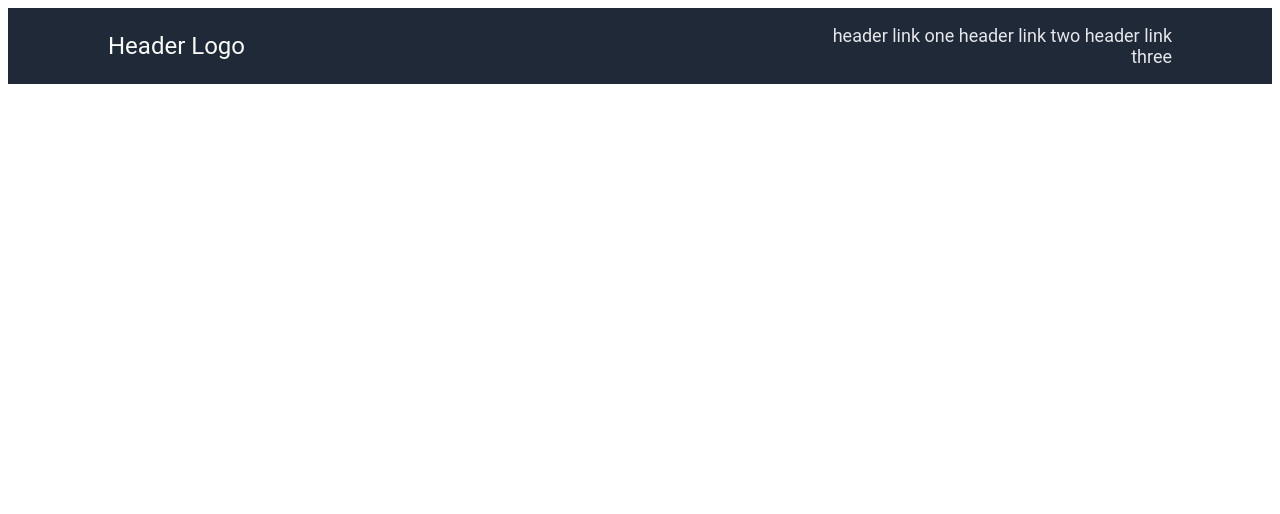
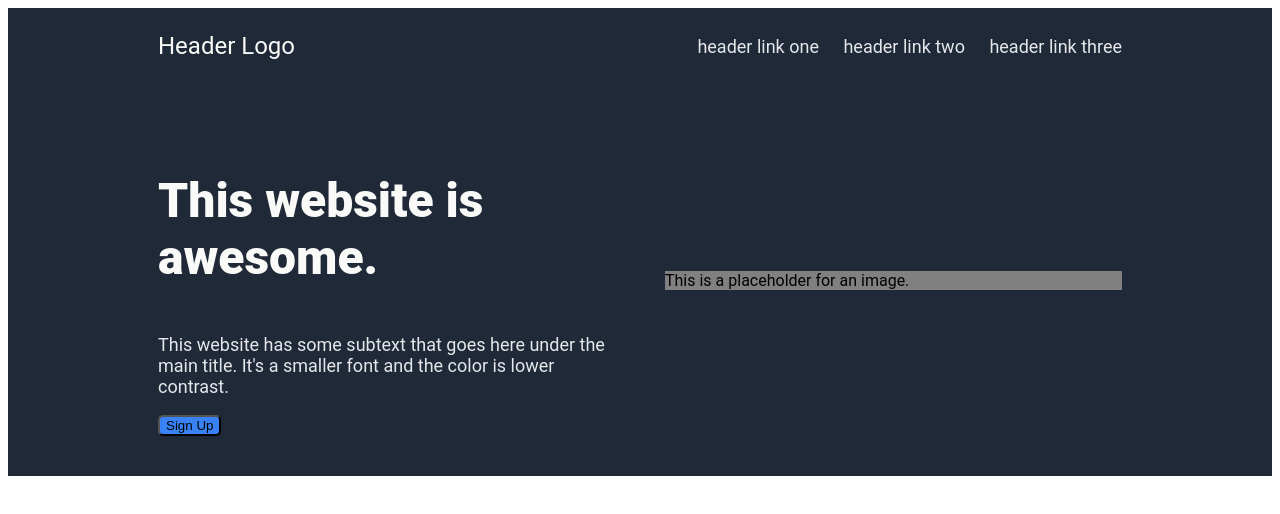
Before and after one commit to jstobni/odin-landing-page, a plain HTML site: page index.html in a window 1280 px wide. Drawn offline with Linux system fonts and the light colour scheme.

Commit message:
Set up the basis of the hero bar.

```diff
--- a/index.html
+++ b/index.html
@@ -17,5 +17,17 @@
                 <a>header link three</a>
             </div>
         </div>
+        <div class="hero-bar">
+            <div class="hero-text">
+                <p class="hero-heading">This website is awesome.</p>
+                <p class="hero-body">This website has some subtext that goes here under the main title. It's a smaller font and the color is lower contrast.</p>
+                <button class="cta-button">Sign Up</button>
+            </div>
+            <div class="hero-image">
+                <div class="image-placeholder">
+                    <p>This is a placeholder for an image.</p>
+                </div>
+            </div>
+        </div>
     </body>
 </html>
--- a/styles.css
+++ b/styles.css
@@ -19,12 +19,53 @@ body {
 }
 
 .header-logo {
-    flex: 2;
-    padding-left: 100px;
+    flex: 1;
+    padding-left: 150px;
 }
 
 .header-link {
     flex: 1;
-    padding-right: 100px;
+    padding-right: 150px;
     text-align: right;
 }
+
+.header-link a {
+    padding-left: 20px;
+}
+
+.hero-bar {
+    background-color: #1F2937;
+    display: flex;
+    align-items: center;
+    padding: 40px 150px;
+}
+
+.hero-text {
+    flex: 1;
+    padding-right: 50px;
+}
+
+.hero-heading {
+    font-size: 48px;
+    font-weight: 900;
+    color: #F9FAF8;
+}
+
+.hero-body {
+    font-size: 18px;
+    color: #E5E7EB;
+}
+
+.cta-button {
+    background-color: #3882F6;
+    border-radius: 5px;
+}
+
+.hero-image {
+    flex: 1;
+}
+
+.image-placeholder {
+    background-color: gray;
+    height: 100%;
+}
```
